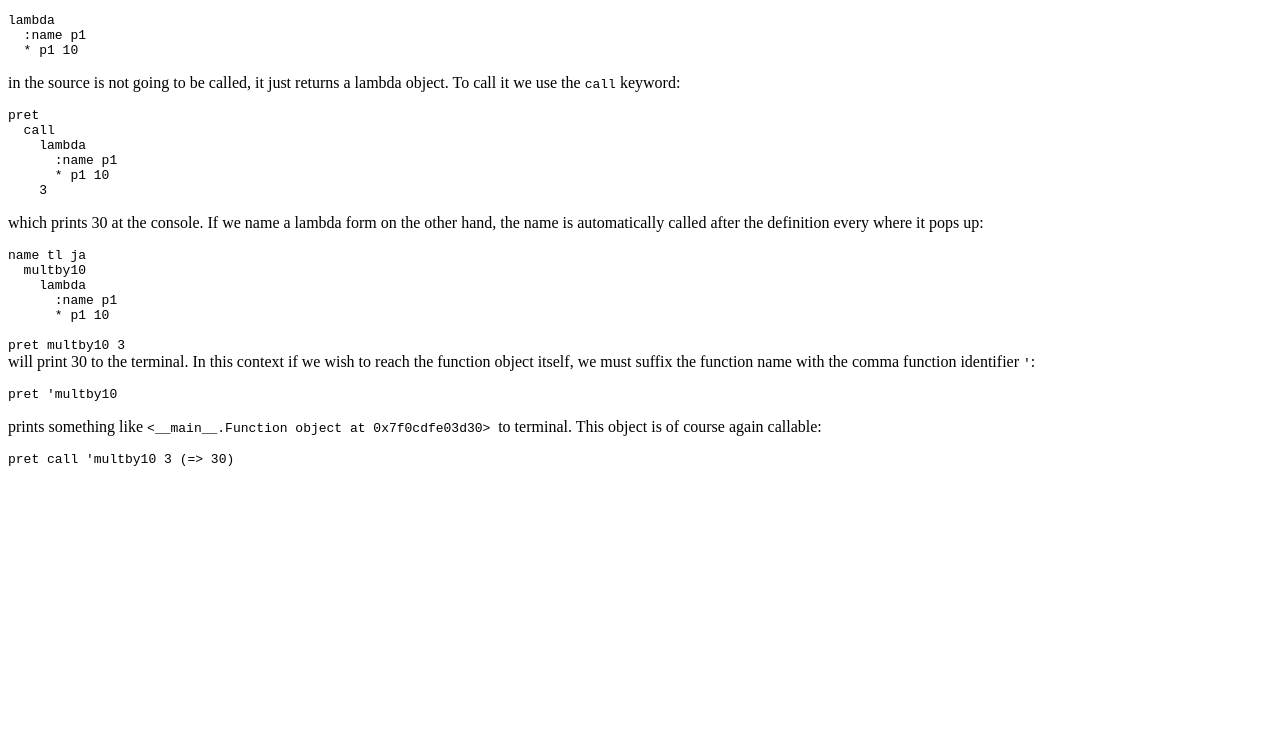
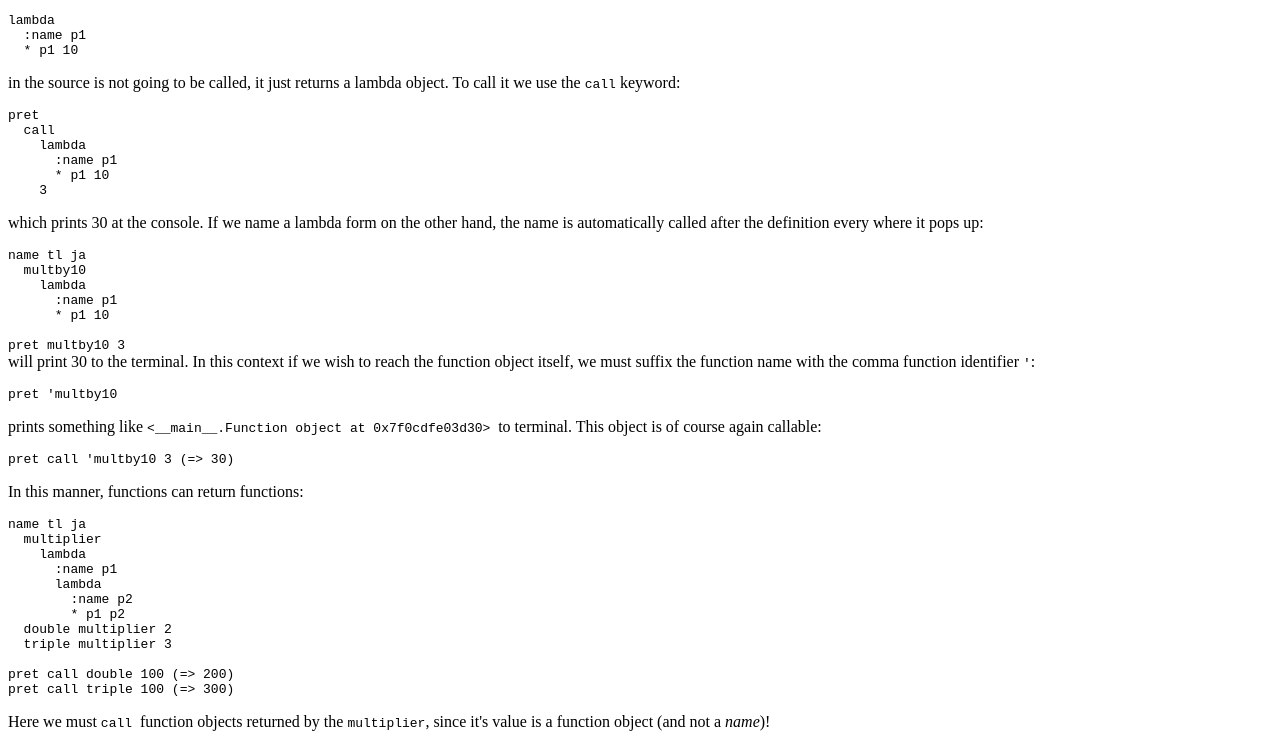
Before and after one commit to teymuri/arvin, a plain HTML site: page docs/index.html in a window 1280 px wide. Shown: the part 87-834 px from the top of the page. Before the commit the page ends 800 px from the top, so only its background shows below. Drawn offline with Linux system fonts and the light colour scheme.

Commit message:
+docs: function returned from func

```diff
--- a/docs/index.html
+++ b/docs/index.html
@@ -35,7 +35,21 @@
         0x7f0cdfe03d30&gt; </code>to terminal. This object is of course again
       callable:</p>
     <p><code>pret call 'multby10 3 (=&gt; 30)</code></p>
-    <p><br>
-    </p>
+    <p>In this manner, functions can return functions:</p>
+    <p><code>name tl ja<br>
+        &nbsp; multiplier<br>
+        &nbsp;&nbsp;&nbsp; lambda<br>
+        &nbsp;&nbsp;&nbsp;&nbsp;&nbsp; :name p1<br>
+        &nbsp;&nbsp;&nbsp;&nbsp;&nbsp; lambda<br>
+        &nbsp;&nbsp;&nbsp;&nbsp;&nbsp;&nbsp;&nbsp; :name p2<br>
+        &nbsp;&nbsp;&nbsp;&nbsp;&nbsp;&nbsp;&nbsp; * p1 p2<br>
+        &nbsp; double multiplier 2<br>
+        &nbsp; triple multiplier 3<br>
+        <br>
+        pret call double 100 (=&gt; 200)<br>
+        pret call triple 100 (=&gt; 300)<br>
+      </code></p>
+    <p>Here we must <code>call </code>function objects returned by the <code>multiplier</code>,
+      since it's value is a function object (and not a <i>name</i>)!</p>
   </body>
 </html>
```
Also changed, not shown: 2 other files.
